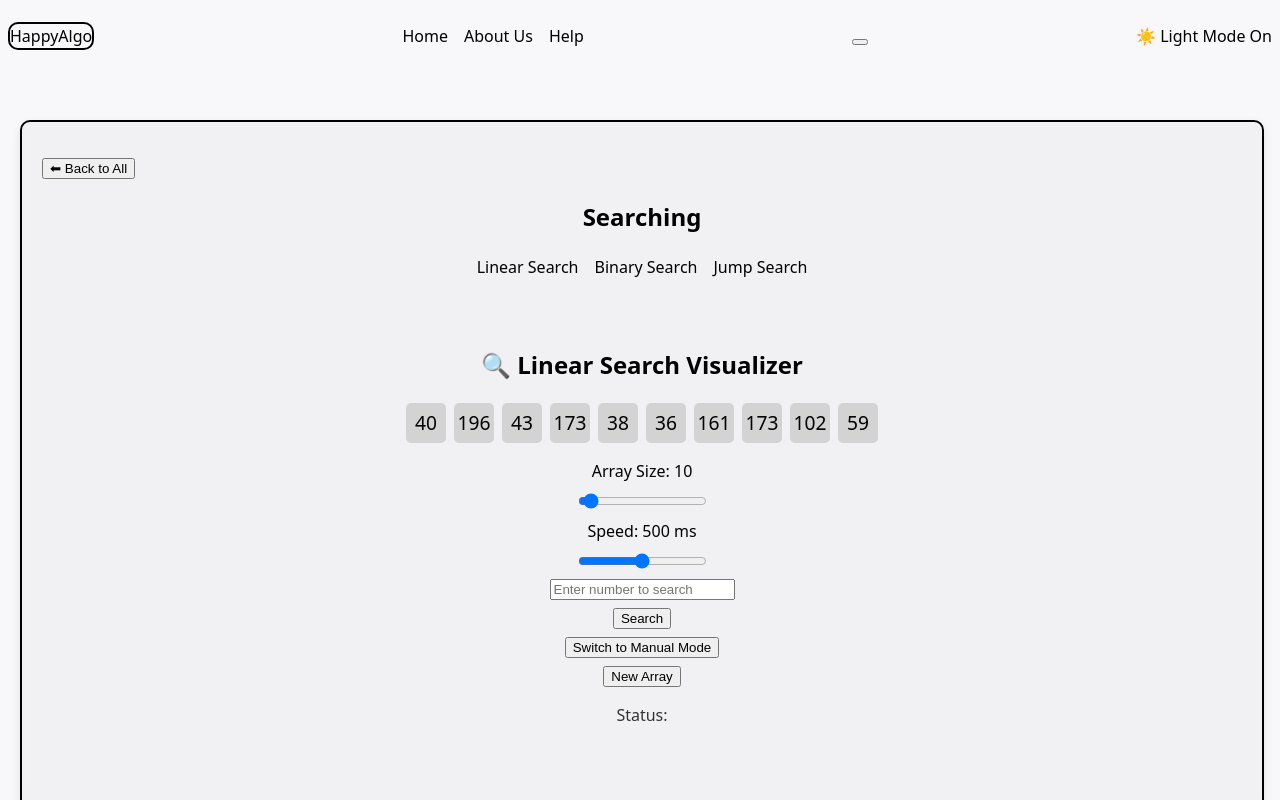
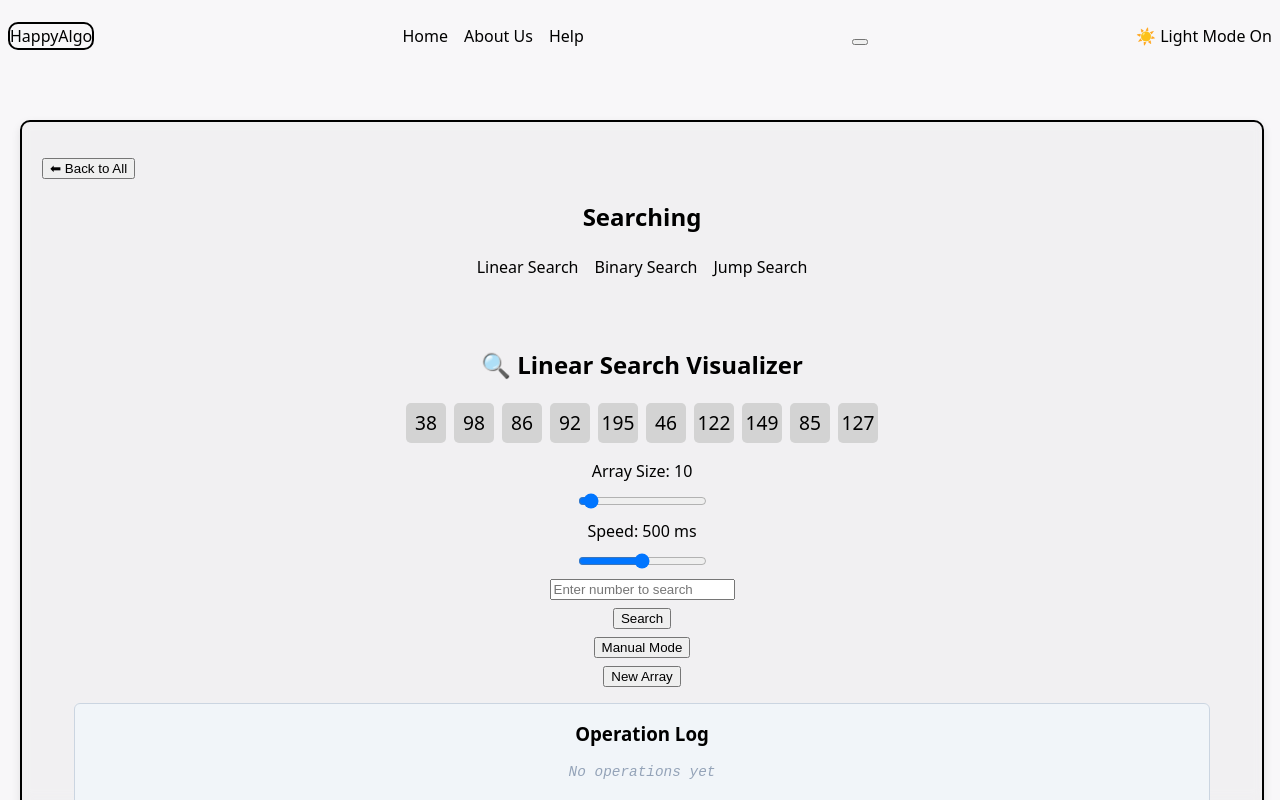
Before and after one commit to Shekhar969/HappyAlgo, a React (Vite) app: page / in a window 1280 px wide. Both pictures are taken after a click on the element 248 px from the left and 428 px from the top of the page. Built offline with nearby package versions, Linux system fonts and the light colour scheme.

Commit message:
Linear search log system

```diff
--- a/src/App.css
+++ b/src/App.css
@@ -137,6 +137,37 @@
   font-size: 1rem;
   color: #333;
 }
+.log-panel {
+  margin-top: 1rem;
+  padding: 1rem;
+  background: #f1f5f9;
+  border: 1px solid #cbd5e1;
+  border-radius: 6px;
+  max-height: 180px;
+  overflow-y: auto;
+}
+
+.log-panel h3 {
+  margin: 0 0 0.5rem;
+}
+
+.log-messages {
+  font-family: monospace;
+  font-size: 0.9rem;
+  color: #334155;
+}
+
+.log-line {
+  margin: 0.25rem 0;
+}
+
+.log-empty {
+  font-style: italic;
+  color: #94a3b8;
+}
+
+
+
 
 /* binary search  */
 .bst-container {
--- a/src/components/Algo/searching/linearSearch.jsx
+++ b/src/components/Algo/searching/linearSearch.jsx
@@ -1,7 +1,7 @@
 // src/components/LinearSearch.jsx
 import { useState, useEffect } from "react";
 import { generateRandomArray } from "../../utils/randomArrayGen";
-import '../../../App.css'
+import '../../../App.css';
 
 const LinearSearch = () => {
   const [arraySize, setArraySize] = useState(10);
@@ -9,106 +9,93 @@ const LinearSearch = () => {
   const [target, setTarget] = useState("");
   const [current, setCurrent] = useState(null);
   const [foundIndex, setFoundIndex] = useState(null);
-  const [log, setLog] = useState("");
+  const [logs, setLogs] = useState([]);
   const [speed, setSpeed] = useState(500);
   const [manualMode, setManualMode] = useState(false);
   const [stepIndex, setStepIndex] = useState(0);
   const [isRunning, setIsRunning] = useState(false);
-  const [searchAbort, setSearchAbort] = useState(false);
 
   useEffect(() => {
+    reset();
+  }, [arraySize]);
+
+  const reset = () => {
     setArray(generateRandomArray(arraySize));
+    setTarget("");
     setCurrent(null);
     setFoundIndex(null);
-    setLog("");
-    setTarget("");
+    setLogs([]);
     setStepIndex(0);
     setIsRunning(false);
-  }, [arraySize]);
+  };
 
   const handleSearch = async () => {
-    if (!target || isNaN(parseInt(target))) {
-      setLog("❗ Please enter a valid number to search.");
+    const t = parseInt(target);
+    if (isNaN(t)) {
+      setLogs(["❗ Please enter a valid number to search."]);
       return;
     }
 
     setCurrent(null);
     setFoundIndex(null);
-    setLog("");
+    setLogs([`🔍 Starting auto‑search for ${t}`]);
     setStepIndex(0);
     setIsRunning(true);
-    setSearchAbort(false);
 
     for (let i = 0; i < array.length; i++) {
-      if (manualMode || searchAbort) return;
+      if (manualMode) break;
 
       setCurrent(i);
-      setLog(`Comparing ${array[i]} with ${target}`);
+      setLogs((L) => [...L, `Comparing array[${i}] (${array[i]}) with ${t}`]);
+      await new Promise((r) => setTimeout(r, speed));
 
-      const currentSpeed = speed;
-      await new Promise((r) => setTimeout(r, currentSpeed));
-
-      if (array[i] === parseInt(target)) {
+      if (array[i] === t) {
         setFoundIndex(i);
-        setLog(`✅ Found ${target} at index ${i}`);
+        setLogs((L) => [...L, `✅ Found ${t} at index ${i}`]);
         setIsRunning(false);
         return;
       }
     }
 
-    setLog(`❌ ${target} not found`);
-    setIsRunning(false);
+    if (!manualMode) {
+      setLogs((L) => [...L, `❌ ${t} not found in the array`]);
+      setIsRunning(false);
+    }
   };
 
-  const runManualStep = () => {
-    if (!target || isNaN(parseInt(target))) {
-      setLog("❗ Please enter a valid number to search.");
-      return;
-    }
-
-    if (!isRunning || stepIndex >= array.length) {
-      setLog("❌ Target not found");
-      setIsRunning(false);
-      return;
-    }
-
-    const value = array[stepIndex];
-    setCurrent(stepIndex);
-    setLog(`Comparing ${value} with ${target}`);
-
-    if (value === parseInt(target)) {
-      setFoundIndex(stepIndex);
-      setLog(`✅ Found ${target} at index ${stepIndex}`);
-      setIsRunning(false);
-      return;
-    }
-
-    setStepIndex(stepIndex + 1);
-  };
-
-  const startManualSearch = () => {
-    if (!target || isNaN(parseInt(target))) {
-      setLog("❗ Please enter a valid number to search.");
+  const startManual = () => {
+    const t = parseInt(target);
+    if (isNaN(t)) {
+      setLogs(["❗ Please enter a valid number to search."]);
       return;
     }
 
     setCurrent(null);
     setFoundIndex(null);
-    setLog("");
+    setLogs([`🔍 Starting manual‑search for ${t}`]);
     setStepIndex(0);
     setIsRunning(true);
-    setSearchAbort(false);
   };
 
-  const regenerateArray = () => {
-    if (isRunning) return;
-    setArray(generateRandomArray(arraySize));
-    setTarget("");
-    setCurrent(null);
-    setFoundIndex(null);
-    setLog("");
-    setStepIndex(0);
-    setIsRunning(false);
+  const manualStep = () => {
+    const t = parseInt(target);
+    if (!isRunning || stepIndex >= array.length) {
+      setLogs((L) => [...L, `❌ ${t} not found after ${stepIndex} steps`]);
+      setIsRunning(false);
+      return;
+    }
+
+    const idx = stepIndex;
+    setCurrent(idx);
+    setLogs((L) => [...L, `Comparing array[${idx}] (${array[idx]}) with ${t}`]);
+
+    if (array[idx] === t) {
+      setFoundIndex(idx);
+      setLogs((L) => [...L, `✅ Found ${t} at index ${idx}`]);
+      setIsRunning(false);
+    } else {
+      setStepIndex(idx + 1);
+    }
   };
 
   return (
@@ -116,13 +103,13 @@ const LinearSearch = () => {
       <h2>🔍 Linear Search Visualizer</h2>
 
       <div className="array">
-        {array.map((num, index) => (
+        {array.map((num, idx) => (
           <div
-            key={index}
+            key={idx}
             className={`block ${
-              index === foundIndex
+              idx === foundIndex
                 ? "found"
-                : index === current
+                : idx === current
                 ? "checking"
                 : ""
             }`}
@@ -163,23 +150,47 @@ const LinearSearch = () => {
         />
 
         {!manualMode && (
-          <button onClick={handleSearch} disabled={isRunning}>Search</button>
+          <button onClick={handleSearch} disabled={isRunning}>
+            Search
+          </button>
         )}
         {manualMode && !isRunning && (
-          <button onClick={startManualSearch}>Start Manual</button>
+          <button onClick={startManual}>Start Manual</button>
         )}
         {manualMode && isRunning && (
-          <button onClick={runManualStep}>Next Step</button>
+          <button onClick={manualStep}>Next Step</button>
         )}
 
-        <button onClick={() => setManualMode(!manualMode)} disabled={isRunning}>
-          {manualMode ? "Switch to Auto Mode" : "Switch to Manual Mode"}
+        <button
+          onClick={() => {
+            setManualMode(!manualMode);
+            reset();
+          }}
+          disabled={isRunning}
+        >
+          {manualMode ? "Auto Mode" : "Manual Mode"}
         </button>
 
-        <button onClick={regenerateArray}>New Array</button>
+        <button onClick={reset} disabled={isRunning}>
+          New Array
+        </button>
       </div>
 
-      <p className="log-window">Status: {log}</p>
+      {/* —— New Log Panel —— */}
+      <div className="log-panel">
+        <h3>Operation Log</h3>
+        <div className="log-messages">
+          {logs.length === 0 ? (
+            <p className="log-empty">No operations yet</p>
+          ) : (
+            logs.map((line, i) => (
+              <p key={i} className="log-line">
+                {line}
+              </p>
+            ))
+          )}
+        </div>
+      </div>
     </div>
   );
 };
```
